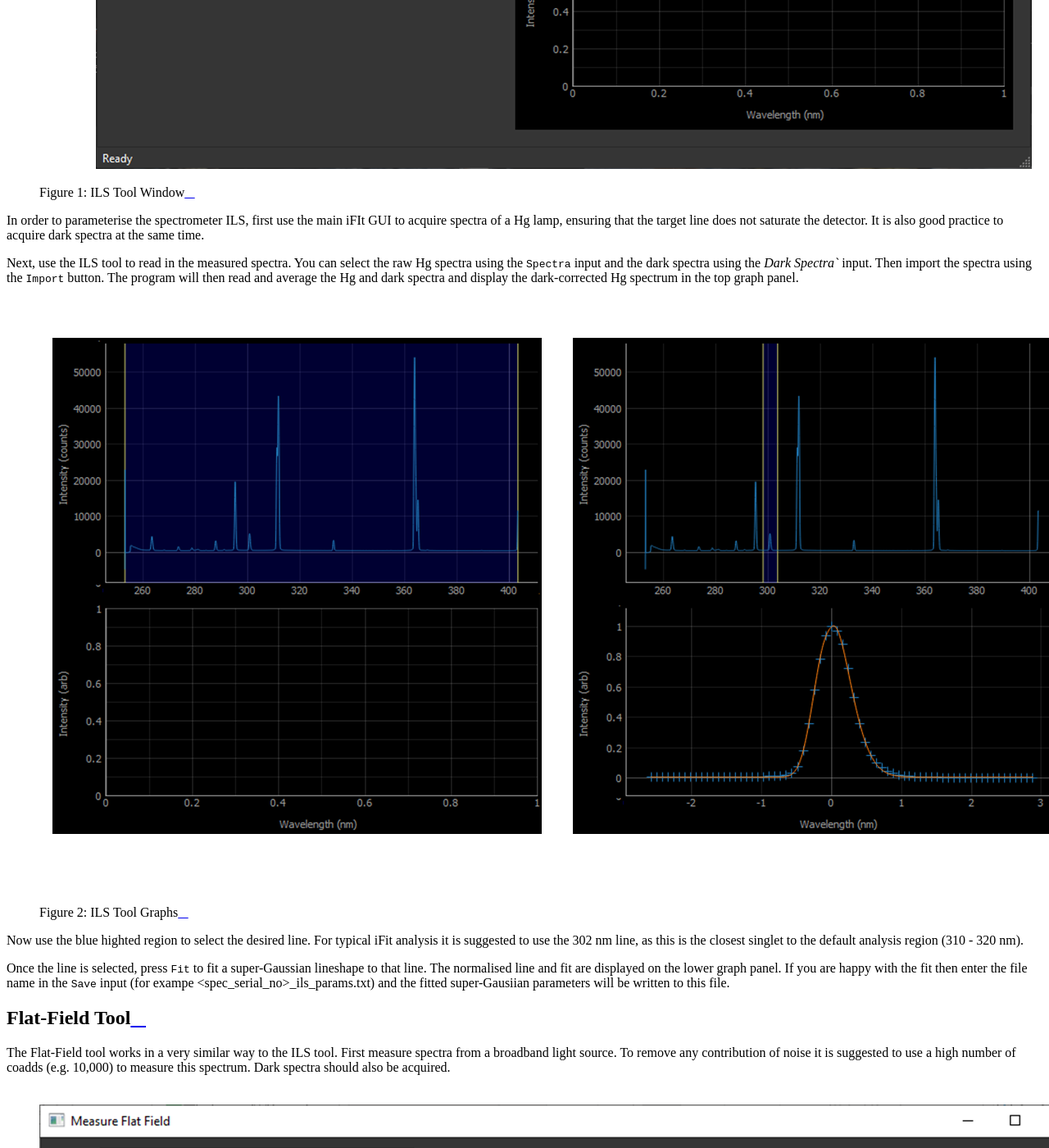
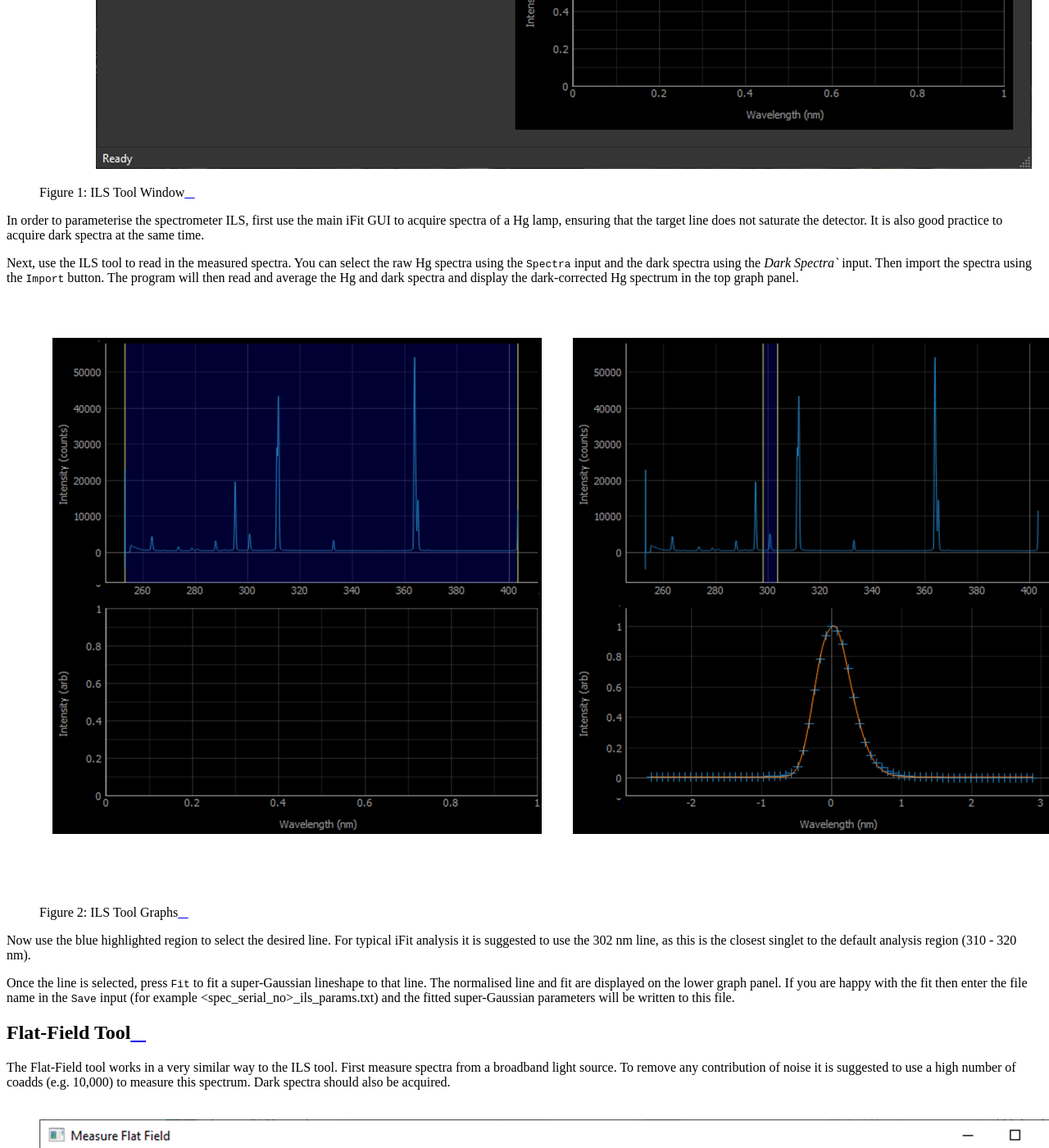
Before and after one commit to ManchesterVolcanology/iFit, a Sphinx documentation site: the page built from docs/usage/tools.rst, in a window 1280 px wide and 1400 px high, scrolled down 1263 px. Shown: the whole window at 82% size. Built offline with Sphinx 7.4.7 and the Read the Docs theme 2.0.0, drawn with Linux system fonts in a browser that asks for light colours; some of the changed text lies outside the part shown.

Commit message:
Fix typos

```diff
--- a/docs/usage/software.rst
+++ b/docs/usage/software.rst
@@ -3,7 +3,7 @@
 iFit User Interface
 ###################
 
-To avoid the need to write a script for every use a Graphical User Interface (GUI) was developed for iFit. This also helps to facilitate spectra acquistion and real-time analysis. This section will outline the setup and use of the GUI for both real-time and post analysis. This will apply for running the GUI with Python or from an executeable file.
+To avoid the need to write a script for every use a Graphical User Interface (GUI) was developed for iFit. This also helps to facilitate spectra acquisition and real-time analysis. This section will outline the setup and use of the GUI for both real-time and post analysis. This will apply for running the GUI with Python or from an executable file.
 
 GUI Overview
 ============
@@ -174,7 +174,7 @@ Spectrometer
   * - ILS Parameters
     - File the contains either the ILS super-Gaussian parameters or the directly measured lineshape to use
   * - Flat Spectrum
-    - Path to the flat spectrum to use. Should be a file with two columns delimeted with a tab. The first is intensity and the second is the flat-field response.
+    - Path to the flat spectrum to use. Should be a file with two columns delimited with a tab. The first is intensity and the second is the flat-field response.
   * - Wavelength Calibration
     - The wavelength calibration to use if none are given in the spectra files.
   * - FWEM, k, a\ :sub:`w`, a\ :sub:`k`
--- a/docs/usage/tools.rst
+++ b/docs/usage/tools.rst
@@ -19,7 +19,7 @@ The ILS tool is useful for parameterising the Instrument Line Shape (ILS) of a s
 
   Figure 1: ILS Tool Window
 
-In order to parameterise the spectrometer ILS, first use the main iFIt GUI to acquire spectra of a Hg lamp, ensuring that the target line does not saturate the detector. It is also good practice to acquire dark spectra at the same time.
+In order to parameterise the spectrometer ILS, first use the main iFit GUI to acquire spectra of a Hg lamp, ensuring that the target line does not saturate the detector. It is also good practice to acquire dark spectra at the same time.
 
 Next, use the ILS tool to read in the measured spectra. You can select the raw Hg spectra using the ``Spectra`` input and the dark spectra using the `Dark Spectra`` input. Then import the spectra using the ``Import`` button. The program will then read and average the Hg and dark spectra and display the dark-corrected Hg spectrum in the top graph panel.
 
@@ -28,9 +28,9 @@ Next, use the ILS tool to read in the measured spectra. You can select the raw H
 
   Figure 2: ILS Tool Graphs
 
-Now use the blue highted region to select the desired line. For typical iFit analysis it is suggested to use the 302 nm line, as this is the closest singlet to the default analysis region (310 - 320 nm).
+Now use the blue highlighted region to select the desired line. For typical iFit analysis it is suggested to use the 302 nm line, as this is the closest singlet to the default analysis region (310 - 320 nm).
 
-Once the line is selected, press ``Fit`` to fit a super-Gaussian lineshape to that line. The normalised line and fit are displayed on the lower graph panel. If you are happy with the fit then enter the file name in the ``Save`` input (for exampe <spec_serial_no>_ils_params.txt) and the fitted super-Gausiian parameters will be written to this file.
+Once the line is selected, press ``Fit`` to fit a super-Gaussian lineshape to that line. The normalised line and fit are displayed on the lower graph panel. If you are happy with the fit then enter the file name in the ``Save`` input (for example <spec_serial_no>_ils_params.txt) and the fitted super-Gaussian parameters will be written to this file.
 
 Flat-Field Tool
 ===============
```
Also changed, not shown: other parts of docs/usage/tools.rst (+6 -6 lines).
